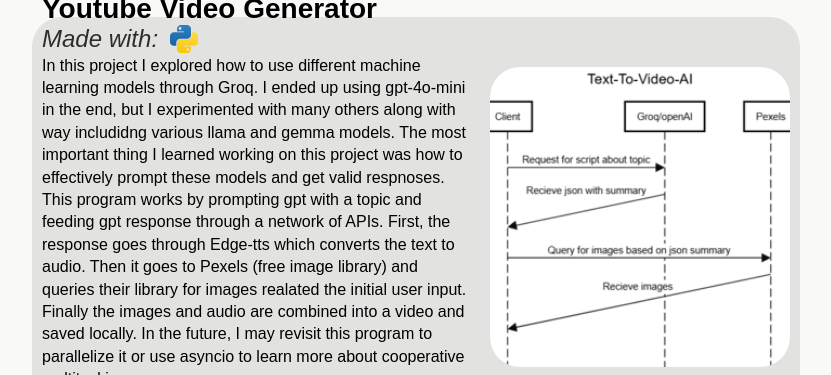
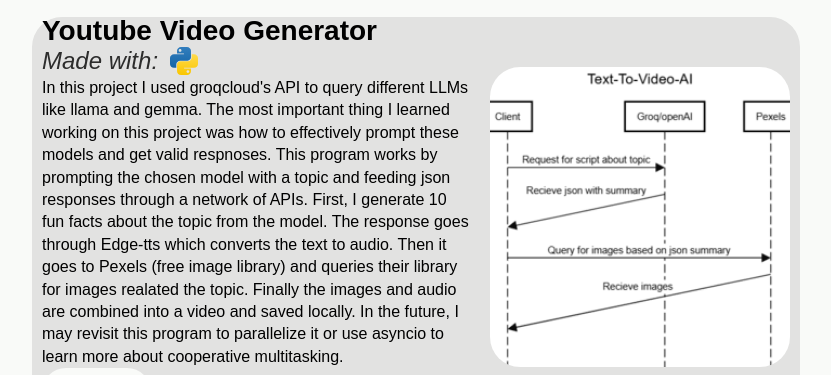
Before and after one commit to steve-spence/Website, a plain HTML site: page index.html in a window 1280 px wide. Shown: the part 1175-1550 px from the top of the page, without its empty margins (224-1055 px from the left). Drawn offline with Linux system fonts and the light colour scheme.

Commit message:
updated the wording of the project

```diff
--- a/index.html
+++ b/index.html
@@ -102,9 +102,6 @@
           </div>
           <section id="projects" class="project-title">
             <p>My Projects</p>
-
-            <!-- Project Section 2 -->
-
             <!-- Project Section 3 -->
             <div class="project-section animate-on-scroll right">
               <div
@@ -165,17 +162,15 @@
                   ></div>
                 </div>
                 <p>
-                  In this project I explored how to use different machine learning
-                  models through Groq. I ended up using gpt-4o-mini in the end, but
-                  I experimented with many others along with way includidng various llama and gemma models.
+                  In this project I used groqcloud's API to query different LLMs like llama and gemma.
                   The most important thing I learned working on this project was how to
                   effectively prompt these models and get valid respnoses.
-                  This program works by prompting gpt with a
-                  topic and feeding gpt response through a network of APIs.
-                  First, the response goes through Edge-tts
-                  which converts the text to audio. Then it goes to
-                  Pexels (free image library) and queries their library for
-                  images realated the initial user input. Finally the images and
+                  This program works by prompting the chosen model with a
+                  topic and feeding json responses through a network of APIs.
+                  First, I generate 10 fun facts about the topic from the model.
+                  The response goes through Edge-tts which converts the text to audio.
+                  Then it goes to Pexels (free image library) and queries their library for
+                  images realated the topic. Finally the images and
                   audio are combined into a video and saved locally.
                   In the future, I may revisit this program to parallelize it or
                   use asyncio to learn more about cooperative multitasking.
```
